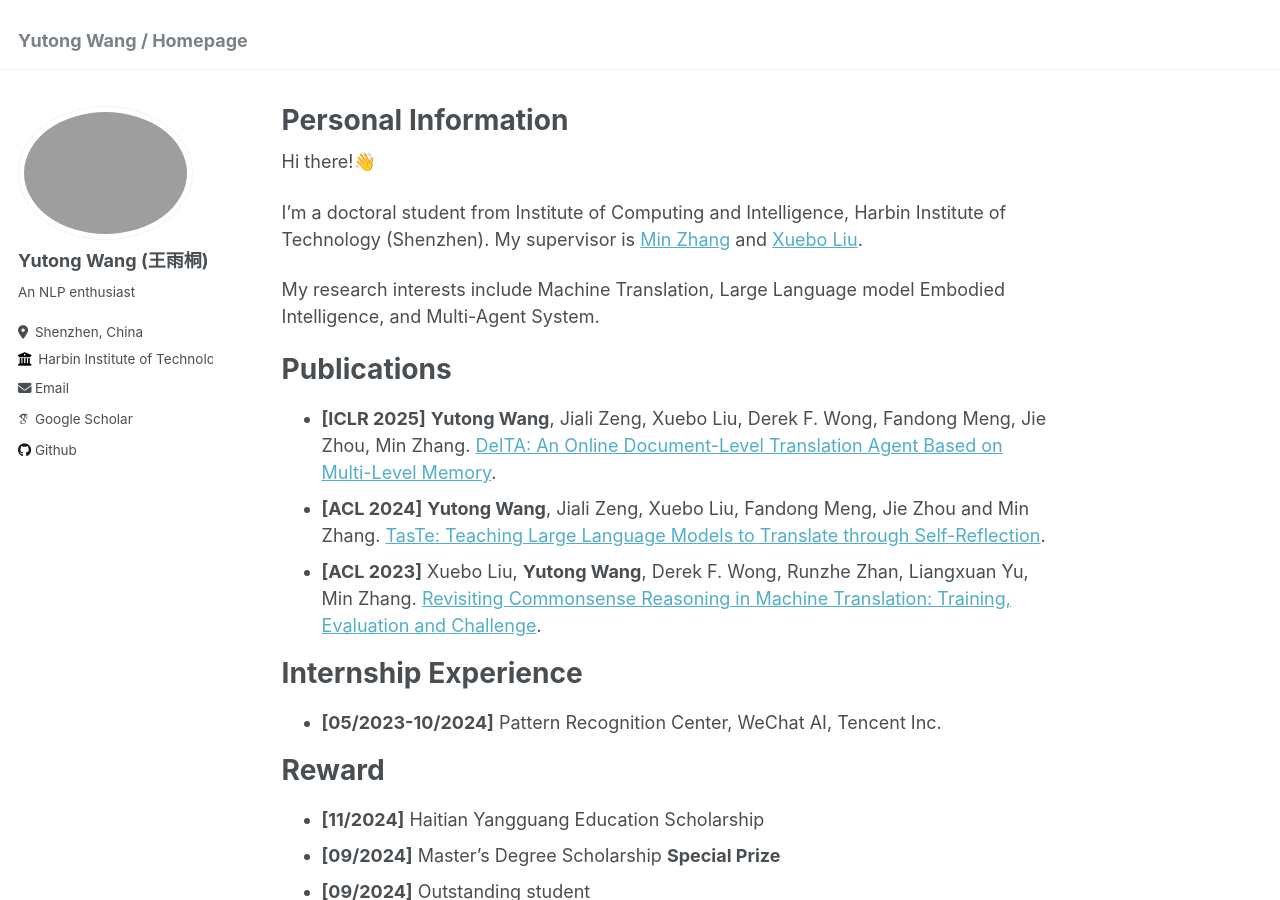
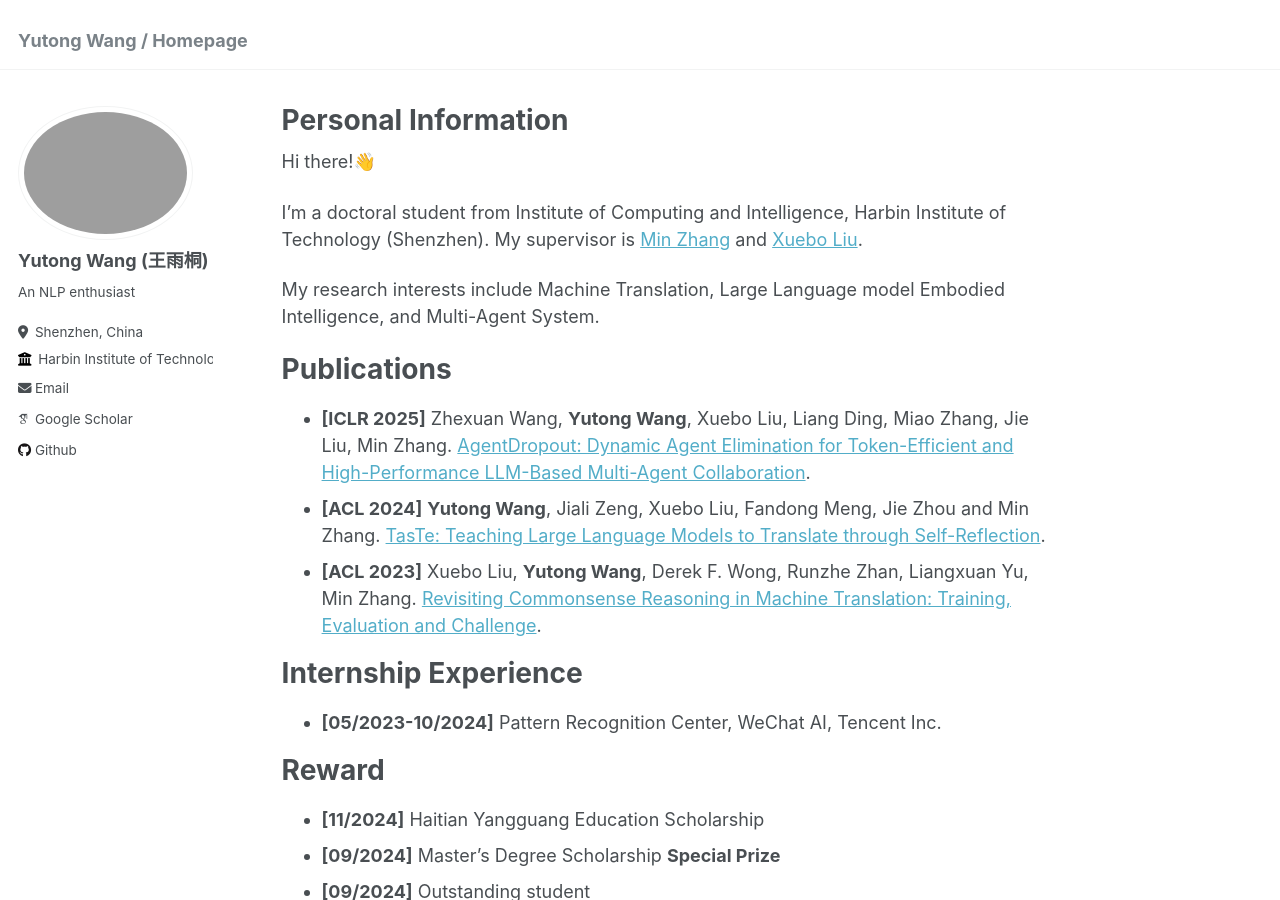
Before and after one commit to YutongWang1216/YutongWang1216.github.io, a Jekyll site: the page built from _pages/about.md, in a window 1280 px wide and 900 px high. Built offline with Jekyll 4.4.1, drawn with Linux system fonts in a browser that asks for light colours; some web fonts are replaced.

Commit message:
update papers

```diff
--- a/_pages/about.md
+++ b/_pages/about.md
@@ -17,7 +17,7 @@ My research interests include Machine Translation, Large Language model Embodied
 
 Publications
 ======
-- **[ICLR 2025]** **Yutong Wang**, Jiali Zeng, Xuebo Liu, Derek F. Wong, Fandong Meng, Jie Zhou, Min Zhang. [DelTA: An Online Document-Level Translation Agent Based on Multi-Level Memory](https://openreview.net/forum?id=hoYFLRNbhc).
+- **[ICLR 2025]** Zhexuan Wang, **Yutong Wang**, Xuebo Liu, Liang Ding, Miao Zhang, Jie Liu, Min Zhang. [AgentDropout: Dynamic Agent Elimination for Token-Efficient and High-Performance LLM-Based Multi-Agent Collaboration](https://arxiv.org/abs/2503.18891).
 - **[ACL 2024]** **Yutong Wang**, Jiali Zeng, Xuebo Liu, Fandong Meng, Jie Zhou and Min Zhang. [TasTe: Teaching Large Language Models to Translate through Self-Reflection](https://aclanthology.org/2024.acl-long.333/).
 - **[ACL 2023]** Xuebo Liu, **Yutong Wang**, Derek F. Wong, Runzhe Zhan, Liangxuan Yu, Min Zhang. [Revisiting Commonsense Reasoning in Machine Translation: Training, Evaluation and Challenge](https://aclanthology.org/2023.acl-long.866/).
 
```
